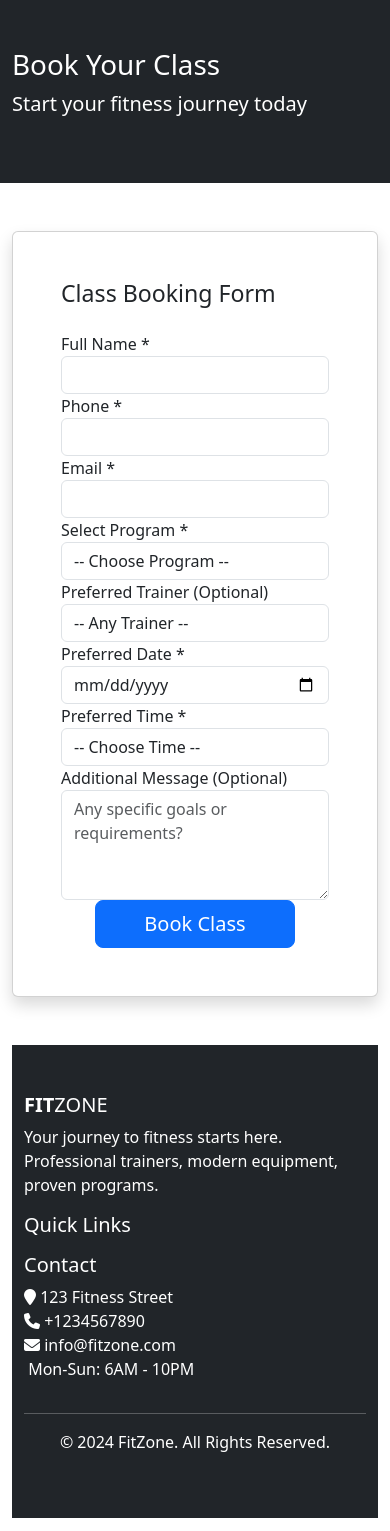
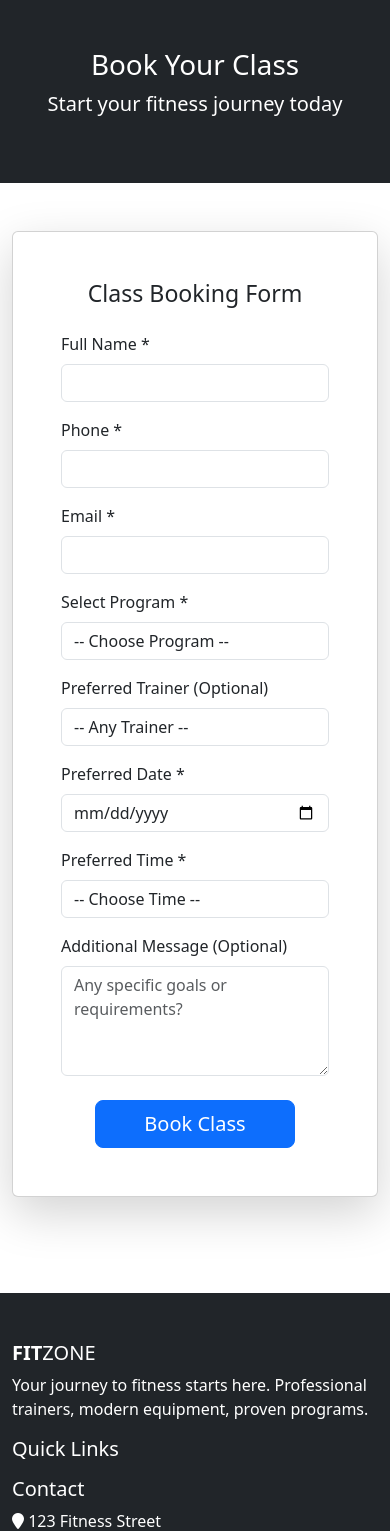
Before and after one commit to Anwarsyd/fitzone-python-django, a Django app: page /booking/ in a window 390 px wide. Shown: the part 56-1587 px from the top of the page. Run offline with Django 5.2, Linux system fonts and the light colour scheme; data comes from the database, SQL or seed files in the repository.

Commit message:
Day 13:Booking app created and mobile-otp created

```diff
--- a/booking/urls.py
+++ b/booking/urls.py
@@ -4,5 +4,7 @@ from . import views
 app_name = "Booking"
 
 urlpatterns = [
-    path("",views.BookingView.as_view(),name="booking")
+    path("",views.BookingView.as_view(),name="booking"),
+    path("login/", views.send_otp, name="send_otp"),
+    path("verify-otp/", views.verify_otp, name="verify_otp")
 ]
--- a/booking/views.py
+++ b/booking/views.py
@@ -1,10 +1,53 @@
 from django.shortcuts import render,redirect
 from django.views.generic import TemplateView
-from .models import Booking
-from gym.models import Trainer,Program
 from django.core.mail import send_mail
 from django.contrib import messages
-# Create your views here.
+
+from .models import GymUser, OTP, Booking
+from gym.models import Trainer,Program
+import random
+
+# otp send
+def send_otp(request):
+    if request.method == "POST":
+        phone = request.POST.get("phone")
+
+        user, created = GymUser.objects.get_or_create(phone=phone)
+
+        otp = str(random.randint(100000, 999999))
+        OTP.objects.create(phone=phone, otp=otp)
+
+        # TODO: integrate SMS API
+        print(f"Demo OTP for {phone} is: {otp}")
+
+        request.session["phone"] = phone
+        return redirect("Booking:verify_otp")
+
+    return render(request, "booking/send_otp.html")
+
+# otp verify
+def verify_otp(request):
+    phone = request.session.get("phone")
+
+    if request.method == "POST":
+        entered_otp = request.POST.get("otp")
+        otp_obj = OTP.objects.filter(phone=phone).last()
+
+        if otp_obj and otp_obj.otp == entered_otp:
+            user = GymUser.objects.get(phone=phone)
+            user.is_verified = True
+            user.save()
+
+            request.session["user_id"] = user.id
+            messages.success(request, "Login successful!")
+            return redirect("Booking:booking")
+
+        messages.error(request, "Invalid OTP")
+
+    return render(request, "booking/verify_otp.html")
+
+
+
 class BookingView(TemplateView):
     template_name="booking/index.html"
 
@@ -15,23 +58,26 @@ class BookingView(TemplateView):
         return context
 
     def post(self,request,*args,**kwargs):
-        name = request.POST.get('name')
-        email = request.POST.get('email')
-        phone = request.POST.get('phone')
+
+        user_id = request.session.get("user_id")
+        if not user_id:
+            messages.error(request, "Please login using mobile number.")
+            return redirect("Booking:send_otp")
+
+        user = GymUser.objects.get(id=user_id)
+
         trainer_id = request.POST.get('trainer')
         program_id = request.POST.get('program')
         date = request.POST.get('date')
         time = request.POST.get('time')
         message = request.POST.get('message', '')
 
-        if all([name,phone,program_id,date,time]):
+        if all([program_id,date,time]):
             program = Program.objects.get(id=program_id)
             trainer = Trainer.objects.get(id=trainer_id) if trainer_id else None
 
             booking = Booking.objects.create(
-                name=name,
-                email=email,
-                phone=phone,
+                user=user,
                 trainer=trainer,
                 program=program,
                 preferred_date=date,
@@ -39,17 +85,18 @@ class BookingView(TemplateView):
                 message=message
             )
             # Send confirmation email
-            try:
-                trainer_name = trainer.name if trainer else "our team"
-                send_mail(
-                    'FitZone - Booking Confirmation',
-                    f'Dear {name},\n\nYour class booking for {program.title} with {trainer_name} on {date} ({time}) has been confirmed.\n\nSee you at the gym!\n\nFitZone Team',
-                    'noreply@fitzone.com',
-                    [email],
-                    fail_silently=True,
-                )
-            except:
-                pass
+            if user.email:
+                try:
+                    trainer_name = trainer.name if trainer else "our team"
+                    send_mail(
+                        'FitZone - Booking Confirmation',
+                        f'Dear {user.name},\n\nYour class booking for {program.title} with {trainer_name} on {date} ({time}) has been confirmed.\n\nSee you at the gym!\n\nFitZone Team',
+                        'noreply@fitzone.com',
+                        [user.email],
+                        fail_silently=True,
+                    )
+                except:
+                    pass
 
             messages.success(request, 'Your class has been booked successfully! Check your email for confirmation.')
             return redirect('Booking:booking')
--- a/templates/booking/index.html
+++ b/templates/booking/index.html
@@ -1,80 +1,86 @@
 {% extends 'base.html' %}
 
 {% block maincontent %}
+
 {% if messages %}
+<div class="container mt-3">
     <div class="alert alert-success text-center">
         {% for message in messages %}
             {{ message }}
         {% endfor %}
     </div>
+</div>
 {% endif %}
 
-<div class="inner-banner bg-dark text-white py-5">
+<!-- Banner -->
+<div class="inner-banner bg-dark text-white py-5 text-center">
     <div class="container">
         <h1>Book Your Class</h1>
         <p class="lead">Start your fitness journey today</p>
     </div>
 </div>
 
+<!-- Main Content -->
 <div class="main-content py-5">
     <div class="container">
-        <div class="row">
-            <div class="col-md-8 mx-auto">
-                <div class="card shadow">
+        <div class="row justify-content-center">
+            <div class="col-md-8">
+                <div class="card shadow-lg">
                     <div class="card-body p-5">
-                        <h3 class="mb-4">Class Booking Form</h3>
+
+                        <h3 class="mb-4 text-center">Class Booking Form</h3>
+
                         <form method="post">
                             {% csrf_token %}
-                            <div class="row">
+
+                            <div class="row g-3">
+
                                 <div class="col-md-6">
-                                    <div class="form-group">
-                                        <label>Full Name *</label>
+                                    <label class="form-label">Full Name *</label>
                                     <input type="text" name="name" class="form-control" required>
                                 </div>
-                                </div>
+
                                 <div class="col-md-6">
-                                    <div class="form-group">
-                                        <label>Phone *</label>
+                                    <label class="form-label">Phone *</label>
                                     <input type="text" name="phone" class="form-control" required>
                                 </div>
-                                </div>
+
                                 <div class="col-md-12">
-                                    <div class="form-group">
-                                        <label>Email *</label>
+                                    <label class="form-label">Email *</label>
                                     <input type="email" name="email" class="form-control" required>
                                 </div>
-                                </div>
+
                                 <div class="col-md-6">
-                                    <div class="form-group">
-                                        <label>Select Program *</label>
+                                    <label class="form-label">Select Program *</label>
                                     <select name="program" class="form-control" required>
                                         <option value="">-- Choose Program --</option>
                                         {% for program in programs %}
-                                            <option value="{{ program.id }}">{{ program.title }} - ${{ program.price|default:"Contact" }}</option>
+                                            <option value="{{ program.id }}">
+                                                {{ program.title }} - ${{ program.price|default:"Contact" }}
+                                            </option>
                                         {% endfor %}
                                     </select>
                                 </div>
-                                </div>
+
                                 <div class="col-md-6">
-                                    <div class="form-group">
-                                        <label>Preferred Trainer (Optional)</label>
+                                    <label class="form-label">Preferred Trainer (Optional)</label>
                                     <select name="trainer" class="form-control">
                                         <option value="">-- Any Trainer --</option>
                                         {% for trainer in trainers %}
-                                            <option value="{{ trainer.id }}">{{ trainer.name }} - {{ trainer.specialization }}</option>
+                                            <option value="{{ trainer.id }}">
+                                                {{ trainer.name }} - {{ trainer.specialization }}
+                                            </option>
                                         {% endfor %}
                                     </select>
                                 </div>
-                                </div>
+
                                 <div class="col-md-6">
-                                    <div class="form-group">
-                                        <label>Preferred Date *</label>
+                                    <label class="form-label">Preferred Date *</label>
                                     <input type="date" name="date" class="form-control" required>
                                 </div>
-                                </div>
+
                                 <div class="col-md-6">
-                                    <div class="form-group">
-                                        <label>Preferred Time *</label>
+                                    <label class="form-label">Preferred Time *</label>
                                     <select name="time" class="form-control" required>
                                         <option value="">-- Choose Time --</option>
                                         <option value="morning">Morning (6AM - 12PM)</option>
@@ -82,24 +88,27 @@
                                         <option value="evening">Evening (6PM - 10PM)</option>
                                     </select>
                                 </div>
+
+                                <div class="col-md-12">
+                                    <label class="form-label">Additional Message (Optional)</label>
+                                    <textarea name="message" class="form-control" rows="4"
+                                        placeholder="Any specific goals or requirements?"></textarea>
                                 </div>
-                                <div class="col-md-12">
-                                    <div class="form-group">
-                                <div class="col-md-12">
-                                    <div class="form-group">
-                                        <label>Additional Message (Optional)</label>
-                                        <textarea name="message" class="form-control" rows="4" placeholder="Any specific goals or requirements?"></textarea>
+
+                                <div class="col-md-12 text-center mt-4">
+                                    <button type="submit" class="btn btn-primary btn-lg px-5">
+                                        Book Class
+                                    </button>
                                 </div>
-                                </div>
-                                <div class="col-md-12 text-center">
-                                    <button type="submit" class="btn btn-primary btn-lg px-5">Book Class</button>
-                                </div>
+
                             </div>
                         </form>
+
                     </div>
                 </div>
             </div>
         </div>
     </div>
 </div>
+
 {% endblock %}
```
Also changed, not shown: booking/admin.py (+13 -3 lines), booking/models.py (+25 -4 lines), templates/booking/send_otp.html (added, +15 -0 lines), templates/booking/verify_otp.html (added, +15 -0 lines), booking/migrations/0002_gymuser_otp_remove_booking_email_remove_booking_name_and_more.py (added), booking/migrations/0003_alter_booking_user.py (added), db.sqlite3. Lines whose indentation alone changed are shown as unchanged.
